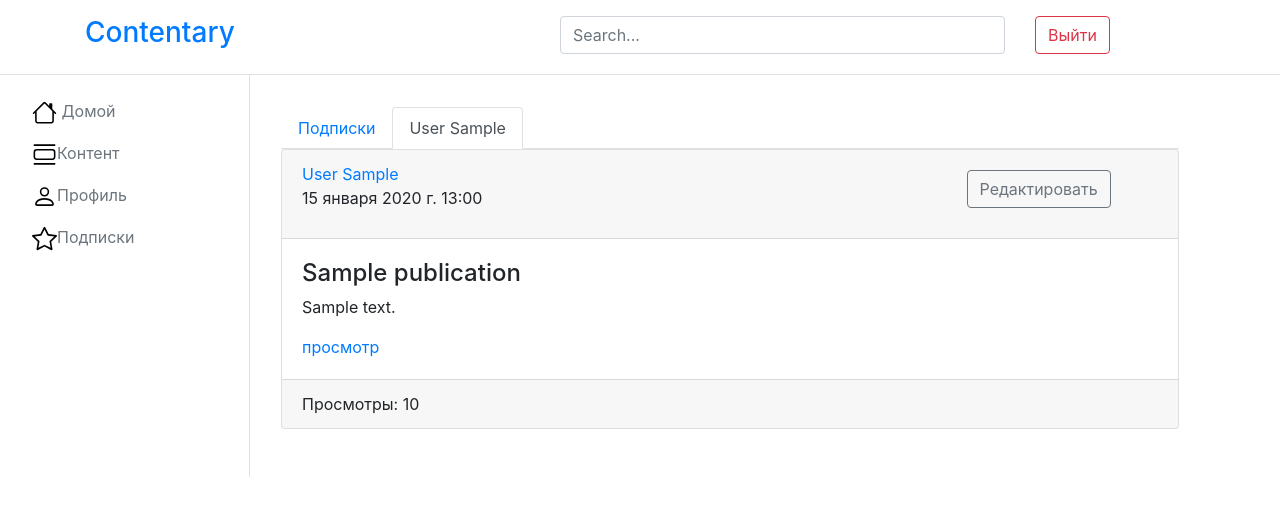
After one commit to YrMstrss/graduate_work, a Django app: page /user/subscriptions/1 in a window 1280 px wide. The commit adds this page. Shown: the top 516 px of the page. Run offline with Django 5.2, Linux system fonts and the light colour scheme; a user stored in the database is signed in; tables that the repository leaves empty hold one stand-in row (values such as "Sample post"); some libraries are stand-ins or nearby versions.

Commit message:
subscription page

```diff
--- a/content/templates/content/base.html
+++ b/content/templates/content/base.html
@@ -13,6 +13,7 @@
 
 
     <link href="{% static '/css/bootstrap.min.css' %}" rel="stylesheet">
+    <script src="{% static 'js/bootstrap.bundle.min.js' %}"></script>
 
 
     <style>
--- a/users/templates/users/subscriptions.html
+++ b/users/templates/users/subscriptions.html
@@ -2,20 +2,18 @@
 
 {% block content %}
     <div class="my-3 p-3 bg-body rounded shadow-sm">
-        <h4 class="border-bottom pb-2 mb-0">Мои подписки</h4>
         <ul class="nav nav-tabs">
             <li class="nav-item">
                 <a class="nav-link active"  href="{% url 'user:subscriptions-list' %}">Подписки</a>
             </li>
             {% for subscription in subscriptions %}
                 <li class="nav-item">
-                    <a class="nav-link" href="#">{{ subscription }}</a>
+                    <a class="nav-link" href="{% url 'user:subscription-posts' subscription.pk %}">{{ subscription }}</a>
                 </li>
             {% endfor %}
         </ul>
         {% for post in posts %}
             {% include 'content/includes/include post card.html' %}
         {% endfor %}
-
     </div>
 {% endblock %}
--- /dev/null
+++ b/users/templates/users/subscriptions_posts.html
@@ -0,0 +1,28 @@
+{% extends 'content/base.html' %}
+
+{% block content %}
+    <div class="my-3 p-3 bg-body rounded shadow-sm">
+        <ul class="nav nav-tabs">
+            <li class="nav-item">
+                <a class="nav-link" href="{% url 'user:subscriptions-list' %}">Подписки</a>
+            </li>
+            {% for subscription in subscriptions %}
+                {% if subscription.id == object.id %}
+                    <li class="nav-item">
+                        <a class="nav-link active"
+                           href="{% url 'user:subscription-posts' subscription.pk %}">{{ subscription }}</a>
+                    </li>
+                {% else %}
+                    <li class="nav-item">
+                        <a class="nav-link"
+                           href="{% url 'user:subscription-posts' subscription.pk %}">{{ subscription }}</a>
+                    </li>
+                {% endif %}
+            {% endfor %}
+        </ul>
+        {% for post in posts %}
+            {% include 'content/includes/include post card.html' %}
+        {% endfor %}
+    </div>
+
+{% endblock %}
--- a/users/urls.py
+++ b/users/urls.py
@@ -3,7 +3,7 @@ from django.urls import path
 
 from users.apps import UsersConfig
 from users.views import RegisterView, ProfileUpdateView, UserSubscribeView, SubscriptionListView, ProfileDetailView, \
-    OwnProfileDetailView, Login, SubscribeInfoView, UnsubscribeInfoView
+    OwnProfileDetailView, Login, SubscribeInfoView, UnsubscribeInfoView, SubscriptionPublicationView
 
 app_name = UsersConfig.name
 
@@ -18,5 +18,5 @@ urlpatterns = [
     path('my-profile', OwnProfileDetailView.as_view(), name='my-profile'),
     path('subscribe-info/<int:pk>', SubscribeInfoView.as_view(), name='subscribe-info'),
     path('unsubscribe-info/<int:pk>', UnsubscribeInfoView.as_view(), name='unsubscribe-info'),
-
+    path('subscriptions/<int:pk>', SubscriptionPublicationView.as_view(), name='subscription-posts')
 ]
--- a/users/views.py
+++ b/users/views.py
@@ -159,3 +159,20 @@ class SubscriptionListView(LoginRequiredMixin, ListView):
         context['subscriptions'] = subscriptions
 
         return context
+
+
+class SubscriptionPublicationView(DetailView):
+    model = User
+    template_name = 'users/subscriptions_posts.html'
+
+    def get_context_data(self, **kwargs):
+        context = super().get_context_data()
+        author = self.object
+        posts = Publication.objects.filter(author=author)
+        context['posts'] = posts
+
+        user = self.request.user
+        subscriptions = user.subscriptions.all()
+        context['subscriptions'] = subscriptions
+
+        return context
```
